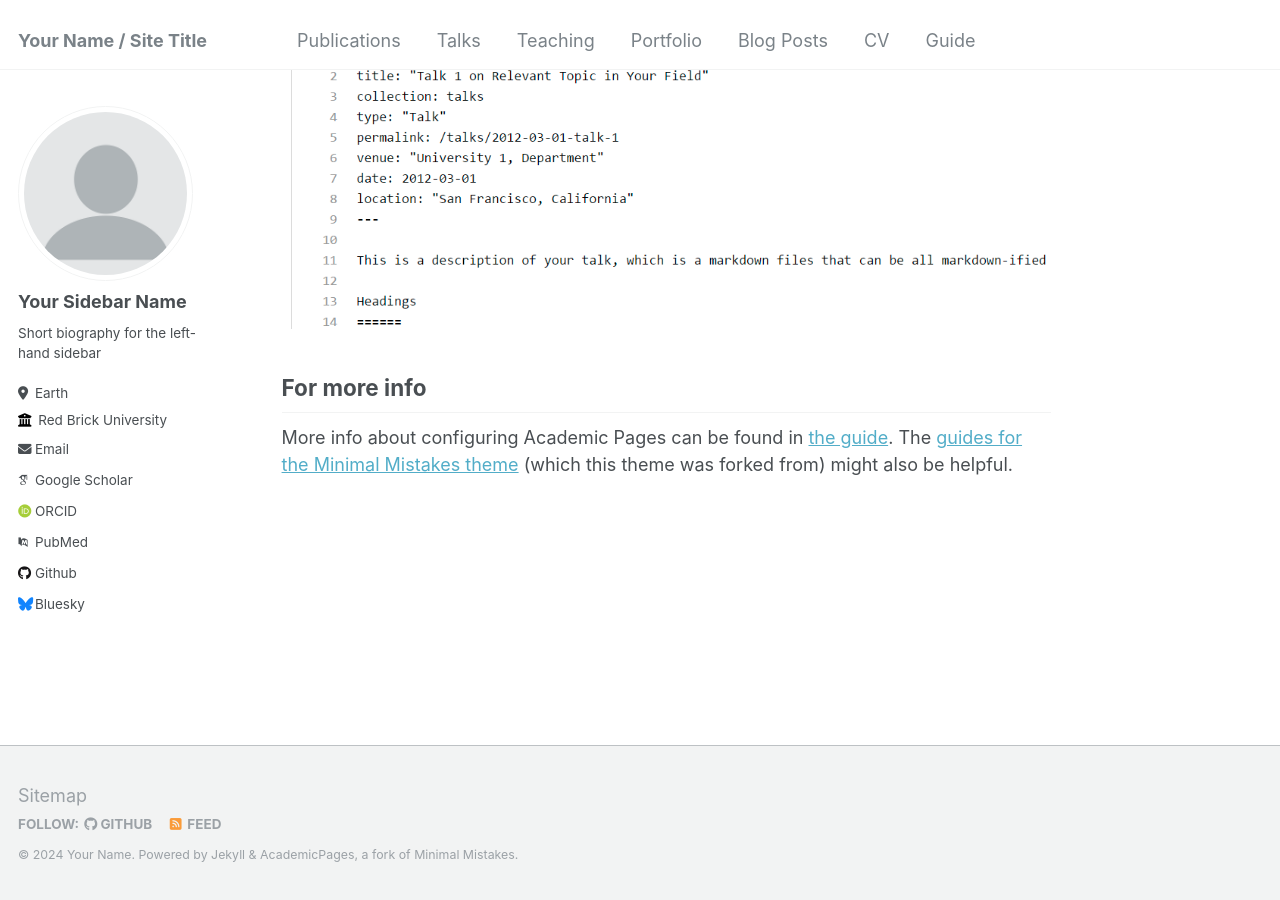
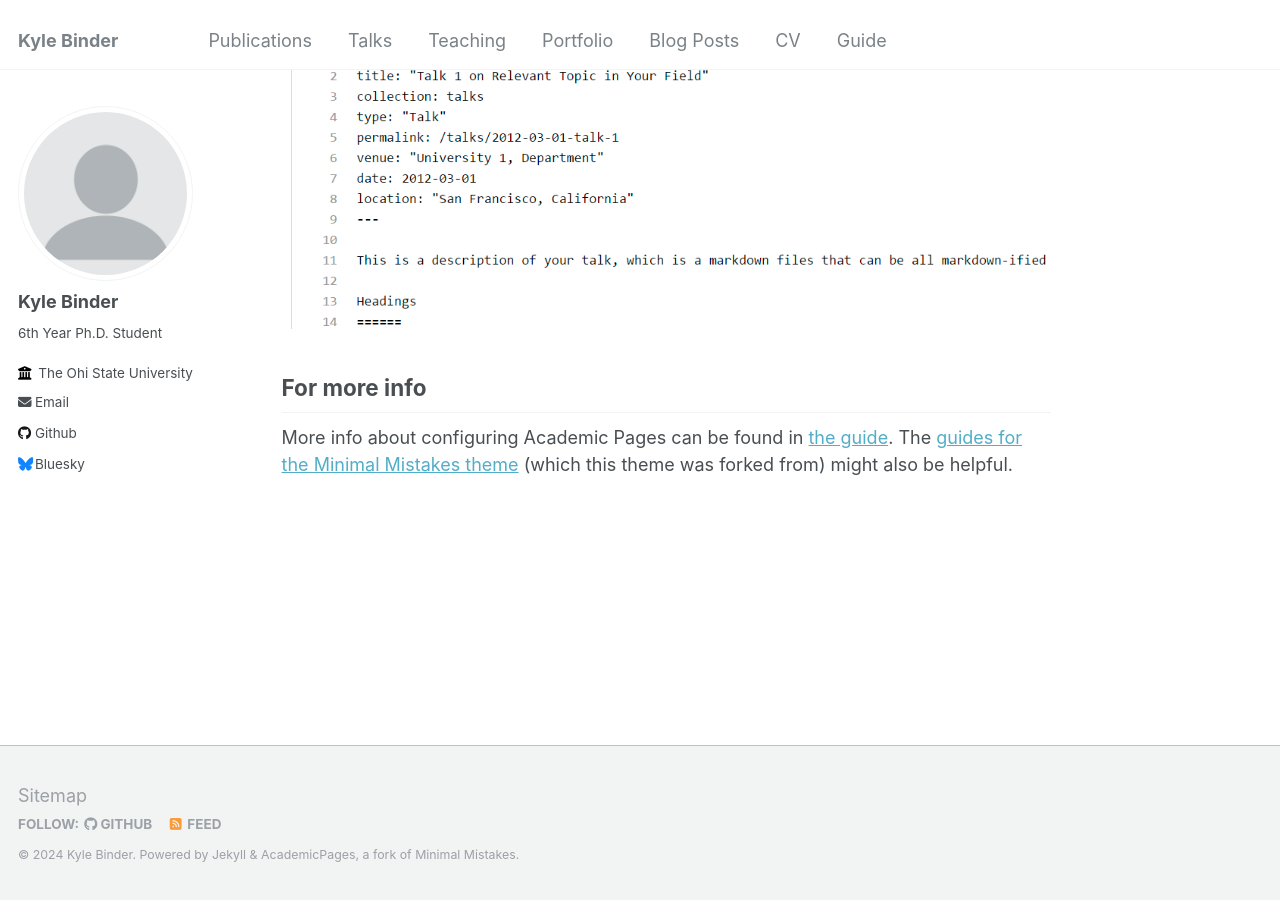
Before and after one commit to bindercommakyle/bindercommakyle.github.io, a Jekyll site: the page built from _pages/about.md, in a window 1280 px wide and 900 px high, scrolled down 2660 px. Built offline with Jekyll 4.4.1, drawn with Linux system fonts in a browser that asks for light colours; some web fonts are replaced.

Commit message:
Update _config.yml

```diff
--- a/_config.yml
+++ b/_config.yml
@@ -8,13 +8,13 @@
 
 # Basic Site Settings
 locale                   : "en-US"
-title                    : "Your Name / Site Title"
+title                    : "Kyle Binder"
 title_separator          : "-"
-name                     : &name "Your Name"
-description              : &description "personal description"
-url                      : https://academicpages.github.io # the base hostname & protocol for your site e.g. "https://mmistakes.github.io"
+name                     : &name "Kyle Binder"
+description              : &description ""
+url                      : https://bindercommakyle.github.io # the base hostname & protocol for your site e.g. "https://mmistakes.github.io"
 baseurl                  : "" # the subpath of your site, e.g. "/blog"
-repository               : "academicpages/academicpages.github.io"
+repository               : "bindercommakyle/bindercommakyle.github.io"
 
 # Site Author - The following control what appear as part of the author content on the side bar.
 #               If a field is blank the icon and link will not appear, otherwise it will be shown.
@@ -22,21 +22,21 @@ repository               : "academicpages/academicpages.github.io"
 author:
   # Biographic information
   avatar           : "profile.png"
-  name             : "Your Sidebar Name"
+  name             : "Kyle Binder"
   pronouns         : # example: "she/her"
-  bio              : "Short biography for the left-hand sidebar"
-  location         : "Earth"
-  employer         : "Red Brick University"
+  bio              : "6th Year Ph.D. Student"
+  location         :
+  employer         : "The Ohi State University"
   uri              : # URL
-  email            : "none@example.org"
+  email            : "binder.65@osu.edu"
 
   # Academic websites
   arxiv            : # URL - Update with the correct link to your profile
-  googlescholar    : "https://scholar.google.com/citations?user=PS_CX0AAAAAJ"
+  googlescholar    : #"https://scholar.google.com/citations?user=PS_CX0AAAAAJ"
   impactstory      : # URL
-  orcid            : "http://orcid.org/yourorcidurl"
+  orcid            : #"http://orcid.org/yourorcidurl"
   semantic         : # URL
-  pubmed           : "https://www.ncbi.nlm.nih.gov/pubmed/?term=john+snow"
+  pubmed           : #"https://www.ncbi.nlm.nih.gov/pubmed/?term=john+snow"
   researchgate     : # URL
 
   # Repositories and software development
```
